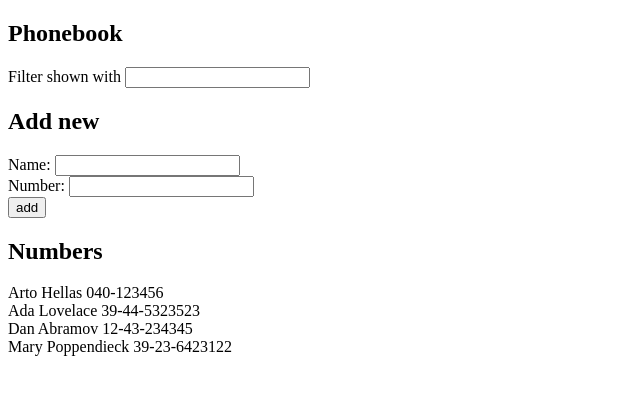
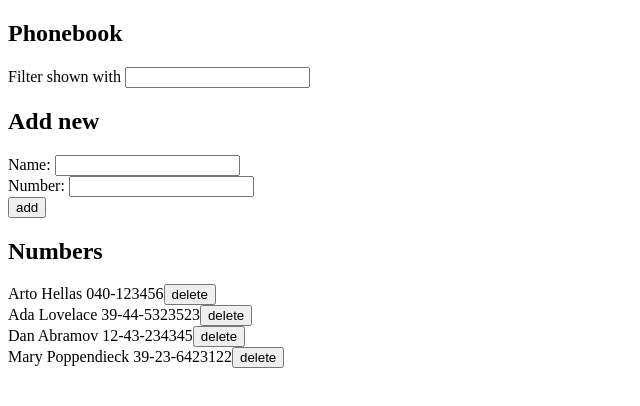
Before and after one commit to igorA069/fullstackopen_submissions, a React (Vite) app in the folder part2/phonebook/: page / in a window 1280 px wide. Shown: the top 406 px of the page, without its empty margins (0-640 px from the left). Built offline with nearby package versions, Linux system fonts and the light colour scheme; data requests are answered from the project's data file.

Commit message:
Add exercises until 2.15

```diff
--- a/part2/phonebook/src/App.jsx
+++ b/part2/phonebook/src/App.jsx
@@ -1,11 +1,11 @@
 import { useState } from "react"
 import { useEffect } from "react"
-
-import axios from "axios"
 
 import Filter from './components/Filter.jsx'
 import AddPersonForm from "./components/AddPersonForm.jsx"
 import PersonsDisplay from "./components/PersonsDisplay.jsx"
+
+import personServices from "./services/persons.js"
 
 const App = () => {
   const [persons, setPersons] = useState([
@@ -19,7 +19,7 @@ const App = () => {
   const [newName, setNewName] = useState('')
   const [newNumber, setNewNumber] = useState('')
 
-  useEffect(() => {axios.get('http://localhost:3001/persons').then(response => setPersons(response.data))}, [])
+  useEffect(() => { personServices.getAll().then(receivedPersons => setPersons(receivedPersons)) }, [])
 
   const onChangeNewName = (event) => setNewName(event.target.value)
   const onChangeNewNumber = (event) => setNewNumber(event.target.value)
@@ -28,18 +28,36 @@ const App = () => {
   const onAddPerson = (event) => {
     event.preventDefault()
     // Check if name already exists
-    if (persons.map((person) => person.name).indexOf(newName) == -1) {
-      setPersons(persons.concat({
+    const foundIndex = persons.map((person) => person.name).indexOf(newName)
+    if (foundIndex == -1) {
+      const newPerson = {
         name: newName,
         number: newNumber
-      }))
+      }
+      personServices.add(newPerson).then(receivedPerson => setPersons(persons.concat(receivedPerson)))
 
       setNewName('')
       setNewNumber('')
     } else {
-      alert(newName + ' is already added to phonebook.')
+      if (window.confirm(`${newName} is already added to phonebook. Replace the old number with a new one?`))
+      {
+        const foundPerson = persons[foundIndex]
+        // create a copy of this person, with updated number
+        const updatedPerson = {...foundPerson, number: newNumber}
+        personServices.updatePerson(foundPerson.id, updatedPerson)
+        onUpdatePerson(foundPerson, updatedPerson)
+      }
     }
   }
+
+  const onUpdatePerson = (personToUpdate, updatedPerson) => {
+
+    // set persons to a copy of itself, in which this person has been updated
+    const updatedPersons = persons.map(person => person.id === personToUpdate.id ? updatedPerson : person)
+    setPersons(updatedPersons)
+  }
+
+  const onDeletePerson = (personToDelete) => () => (window.confirm(`Delete ${personToDelete.name}?`)) ? personServices.deletePerson(personToDelete.id).then(response => setPersons(persons.filter(person => person.id !== personToDelete.id))) : {}
 
   return (
       <>
@@ -48,7 +66,7 @@ const App = () => {
         <h2>Add new</h2>
         <AddPersonForm onSubmit={onAddPerson} newName={newName} onChangeNewName={onChangeNewName} newNumber={newNumber} onChangeNewNumber={onChangeNewNumber}/>
         <h2>Numbers</h2>
-        <PersonsDisplay persons={persons} filterStr={filterStr}/>
+        <PersonsDisplay persons={persons} filterStr={filterStr} onDeletePerson={onDeletePerson}/>
       </>
     )
   }
--- a/part2/phonebook/src/components/PersonsDisplay.jsx
+++ b/part2/phonebook/src/components/PersonsDisplay.jsx
@@ -2,7 +2,13 @@ const PersonsDisplay = (props) =>
 <div>
     {
         props.persons.filter((person) => person.name.toLowerCase().includes(props.filterStr.toLowerCase())).
-            map((person) => <div key={person.name}>{person.name} {person.number}</div>)
+            map((person) => (
+            <div key={person.name}>
+                {person.name} {person.number}
+                <button onClick={ props.onDeletePerson(person) }>
+                    delete
+                </button>
+            </div>))
     }
 </div>
 
--- /dev/null
+++ b/part2/phonebook/src/services/persons.js
@@ -0,0 +1,13 @@
+import axios from "axios"
+
+const serverBaseUrl = 'http://localhost:3001/persons'
+
+const getAll = () => axios.get(serverBaseUrl).then(response => response.data)
+
+const add = (newPerson) => axios.post(serverBaseUrl, newPerson).then(response => response.data)
+
+const deletePerson = (id) => axios.delete(`${serverBaseUrl}/${id}`).then(response => response.data)
+
+const updatePerson = (id, updatedPerson) => axios.put(`${serverBaseUrl}/${id}`, updatedPerson).then(response => response.data)
+
+export default { getAll, add, deletePerson, updatePerson }
```
